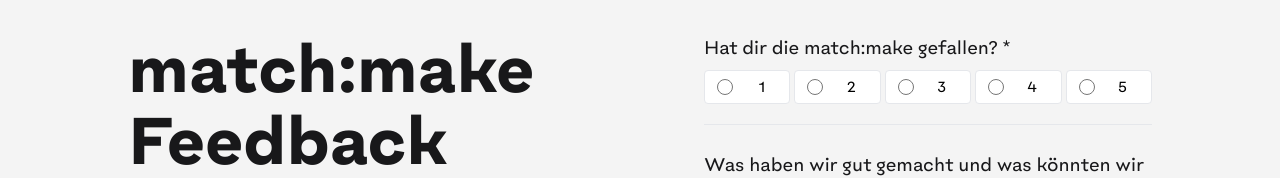
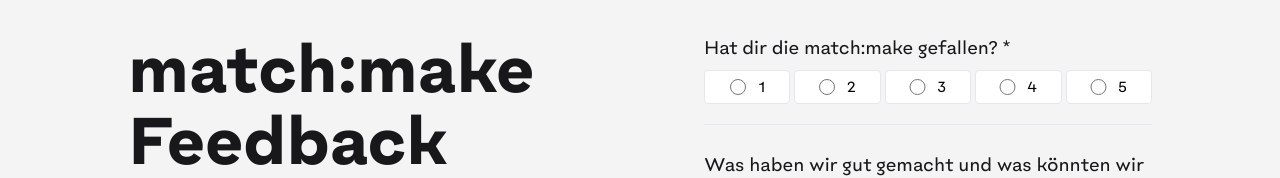
Before and after one commit to maroluke/remorrow, a Vue app: page /matchmake-survey in a window 1280 px wide. Shown: the part 128-306 px from the top of the page. Built offline with nearby package versions, Linux system fonts and the light colour scheme.

Commit message:
improve radio buttons

```diff
--- a/src/components/SurveyForm.vue
+++ b/src/components/SurveyForm.vue
@@ -13,58 +13,58 @@
 
 					<div class="flex gap-1 justify-between">
 						<div
-							class="flex justify-between w-full items-center border rounded px-3 py-1 bg-white sm:pr-6"
+							class="flex justify-center w-full items-center border rounded px-3 py-1 bg-white sm:pr-6"
 						>
 							<input
 								type="radio"
 								name="rating"
 								v-model="form.rating"
 								value="1"
-								class="cursor-pointer w-4 h-full"
+								class="cursor-pointer w-full h-4"
 							/><span class="text-black">1</span>
 						</div>
 						<div
-							class="flex justify-between w-full items-center border rounded px-3 py-1 bg-white sm:pr-6"
+							class="flex justify-center w-full items-center border rounded px-3 py-1 bg-white sm:pr-6"
 						>
 							<input
 								type="radio"
 								name="rating"
 								v-model="form.rating"
 								value="2"
-								class="cursor-pointer w-4 h-full"
+								class="cursor-pointer w-full h-4"
 							/><span class="text-black">2</span>
 						</div>
 						<div
-							class="flex justify-between w-full items-center border rounded px-3 py-1 bg-white sm:pr-6"
+							class="flex justify-center w-full items-center border rounded px-3 py-1 bg-white sm:pr-6"
 						>
 							<input
 								type="radio"
 								name="rating"
 								v-model="form.rating"
 								value="3"
-								class="cursor-pointer w-4 h-full"
+								class="cursor-pointer w-full h-4"
 							/><span class="text-black">3</span>
 						</div>
 						<div
-							class="flex justify-between w-full items-center border rounded px-3 py-1 bg-white sm:pr-6"
+							class="flex justify-center w-full items-center border rounded px-3 py-1 bg-white sm:pr-6"
 						>
 							<input
 								type="radio"
 								name="rating"
 								v-model="form.rating"
 								value="4"
-								class="cursor-pointer w-4 h-full"
+								class="cursor-pointer w-full h-4"
 							/><span class="text-black">4</span>
 						</div>
 						<div
-							class="flex justify-between w-full items-center border rounded px-3 py-1 bg-white sm:pr-6"
+							class="flex justify-center w-full items-center border rounded px-3 py-1 bg-white sm:pr-6"
 						>
 							<input
 								type="radio"
 								name="rating"
 								v-model="form.rating"
 								value="5"
-								class="cursor-pointer w-4 h-full"
+								class="cursor-pointer w-full h-4"
 							/><span class="text-black">5</span>
 						</div>
 					</div>
```
